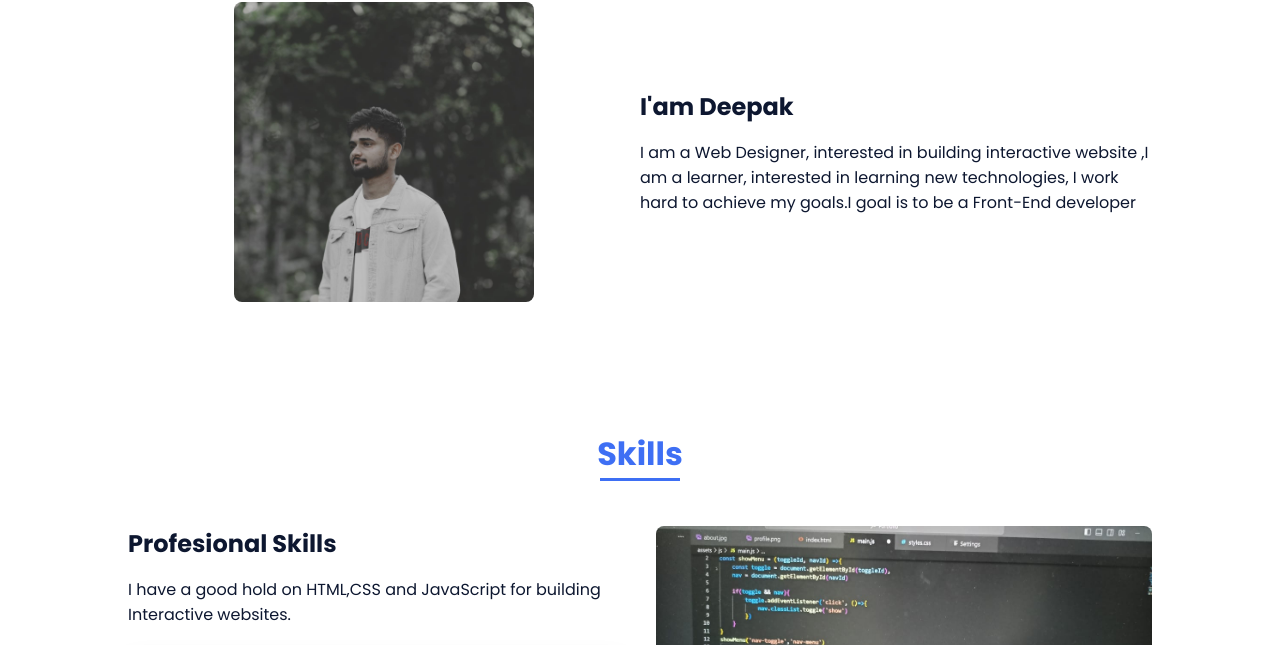
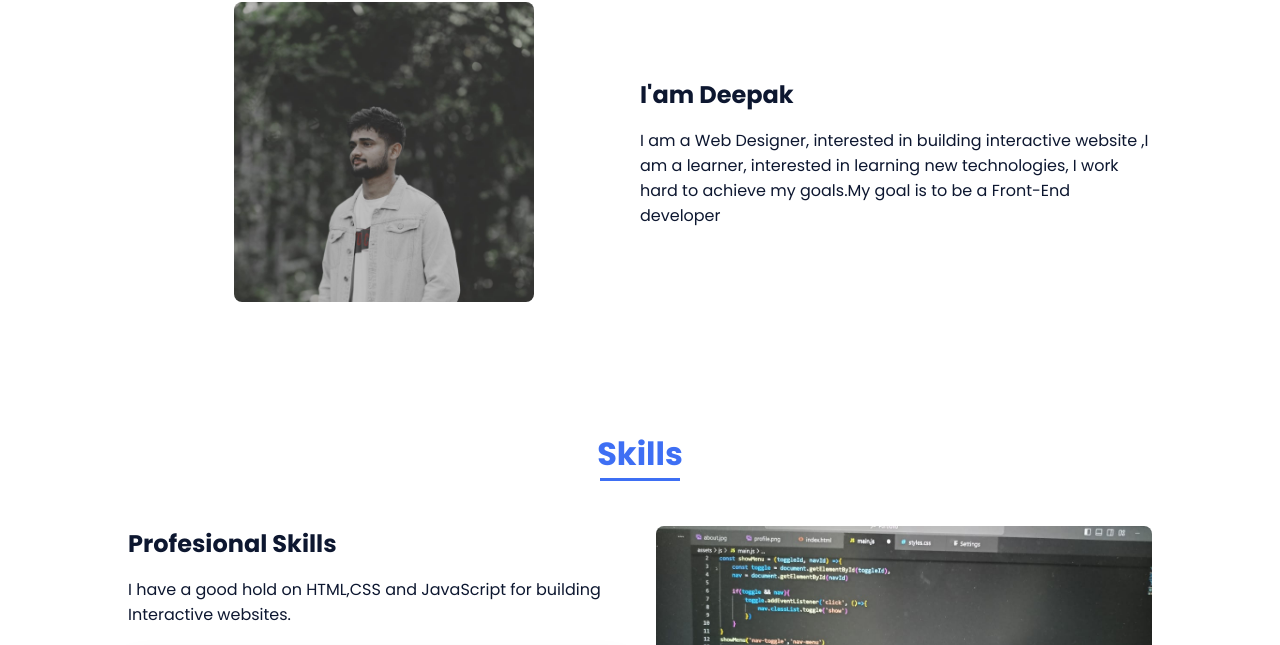
Before and after one commit to deepaknayak2003/MyPortfolio, a plain HTML site: page index.html in a window 1280 px wide. Shown: the part 897-1542 px from the top of the page. Drawn offline with nearby package versions, Linux system fonts and the light colour scheme.

Commit message:
Update index.html

```diff
--- a/index.html
+++ b/index.html
@@ -69,7 +69,7 @@
 
                     <div>
                         <h2 class="about__subtitle">I'am Deepak</h2>
-                        <p class="about__text">I am a Web Designer, interested in building interactive website ,I am a learner, interested in learning new technologies, I work hard to achieve my goals.I goal is to be a Front-End developer </p>
+                        <p class="about__text">I am a Web Designer, interested in building interactive website ,I am a learner, interested in learning new technologies, I work hard to achieve my goals.My goal is to be a Front-End developer </p>
                     </div>
                 </div>
             </section>
```
